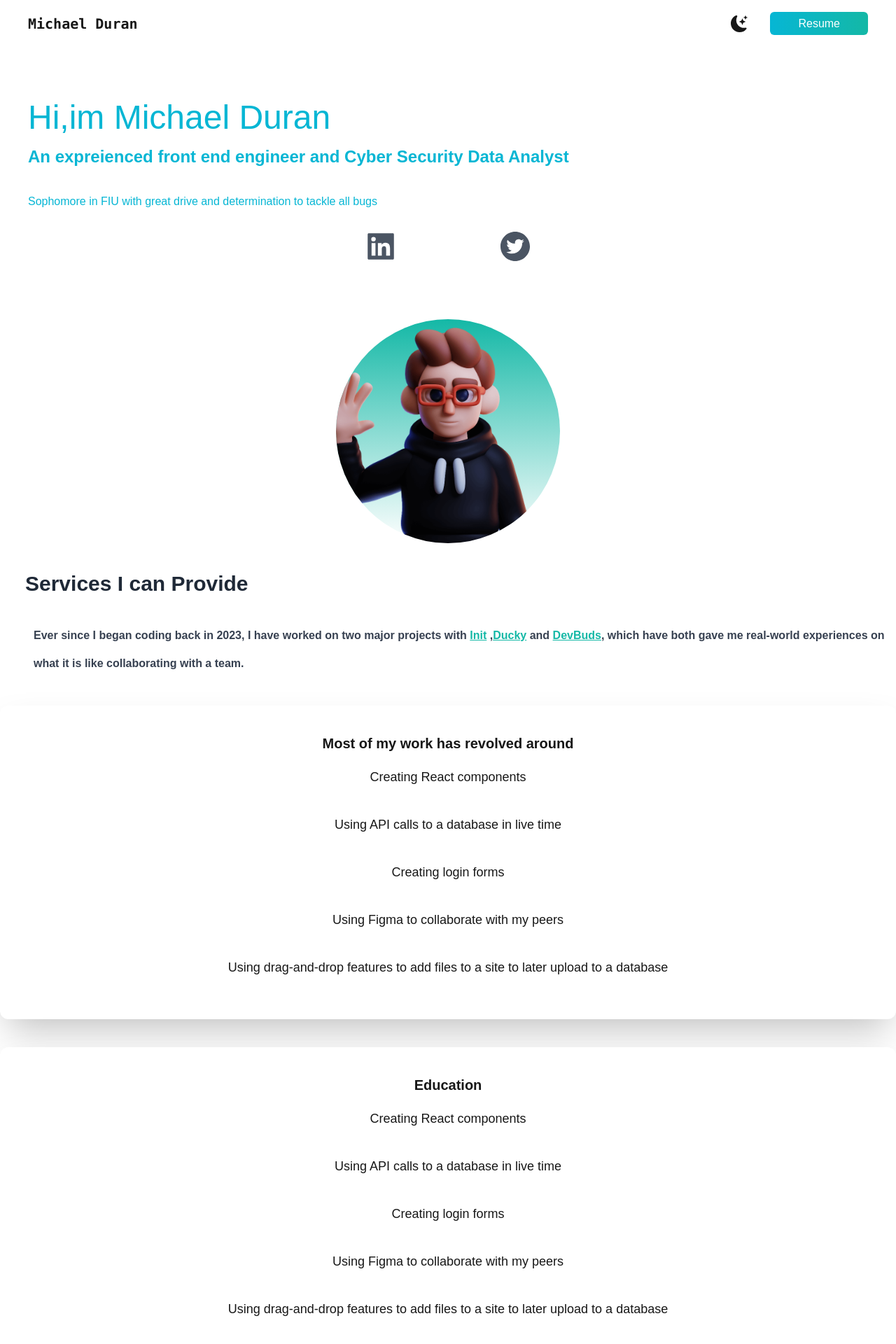
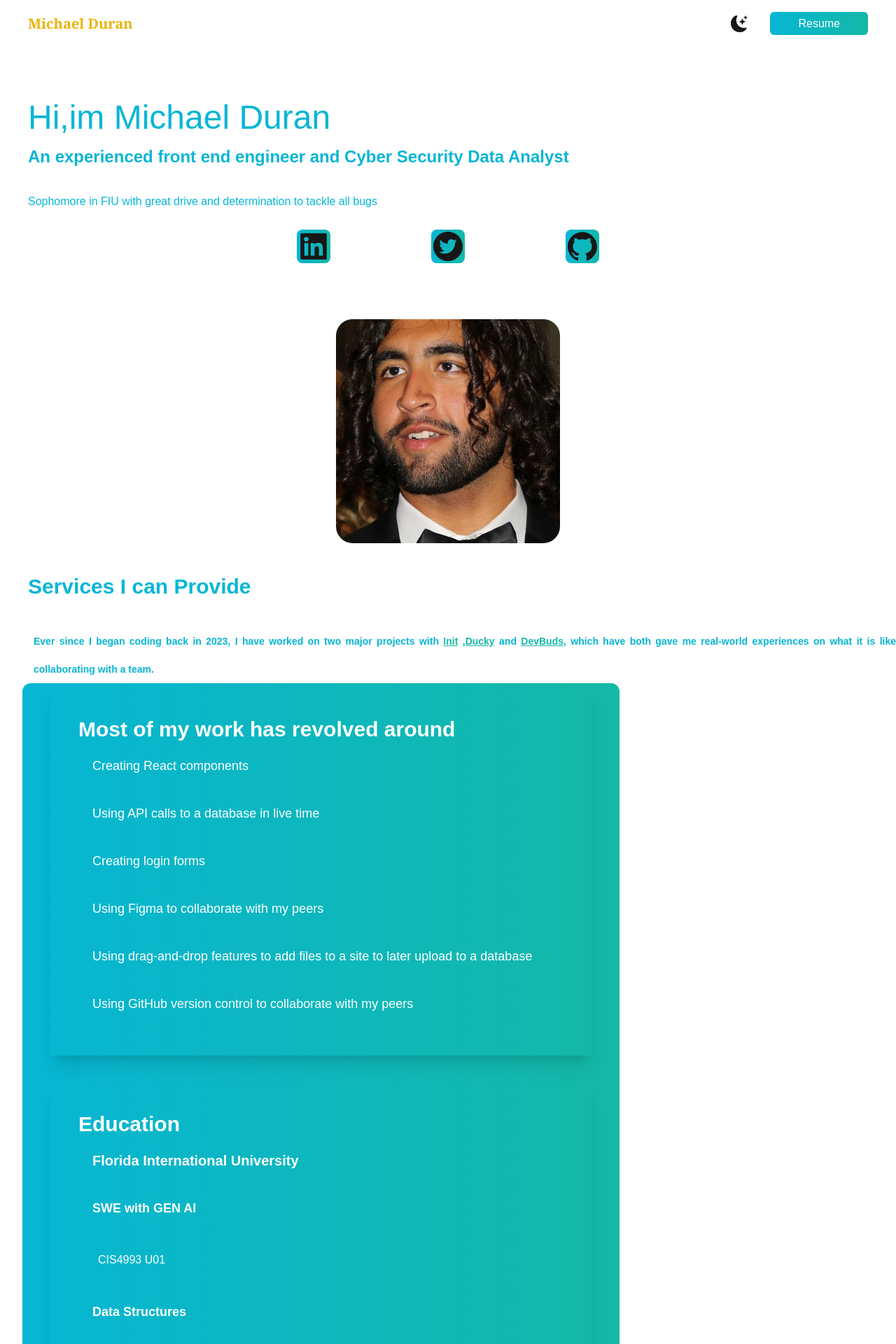
Before and after one commit to duranmichael681/Portfolio, a Next.js app: page / in a window 1280 px wide. Shown: the part 20-1940 px from the top of the page at 70% size. Built offline with nearby package versions, Linux system fonts and the light colour scheme.

Commit message:
Updated page.js and added new image file

```diff
--- a/app/page.js
+++ b/app/page.js
@@ -1,131 +1,98 @@
-"use client";
-import Image from "next/image";
-import Head from "next/head";
-import { BsFillMoonStarsFill } from "react-icons/bs";
-import { AiFillTwitterCircle, AiFillLinkedin } from "react-icons/ai";
-import myImage from "../public/dev-ed-wave.png";
-import userName from "../public/UserName.jpg";
-import { useState } from "react";
+'use client'
+import Image from 'next/image'
+import Head from 'next/head'
+import { BsFillMoonStarsFill } from 'react-icons/bs'
+import { AiFillTwitterCircle, AiFillLinkedin, AiFillGithub } from 'react-icons/ai'
+import myImage from '../DE4E6870-7466-47FE-AC5C-752DD37F4FFE_1_105_c.jpeg'
+import userName from '../public/UserName.jpg'
+import { useState } from 'react'
 export default function Home() {
-  const [darkMode, setDarkMode] = useState(false);
+  const [darkMode, setDarkMode] = useState(false)
   return (
-    <div className={darkMode ? "dark" : ""}>
+    <div className={darkMode ? 'dark' : ''}>
       <Head>
         <title>Michael Duran Portfolio</title>
       </Head>
-      <main className="min-h-screen bg-white dark:bg-gray-800">
-        <section className="h-screen">
-          <nav className="p-10 mb-12 flex justify-between">
-            <h1 className="text-xl font-bold font-mono">Michael Duran</h1>
-            <ul className="flex items-center">
+      <main className='min-h-screen bg-white dark:bg-slate-700'>
+        <section className='h-screen'>
+          <nav className='p-10 mb-12 flex justify-between border-green-500'>
+            <h1 className='text-xl font-bold font-serif text-yellow-500'>Michael Duran</h1>
+            <ul className='flex items-center'>
               <li>
-                <BsFillMoonStarsFill
-                  onClick={() => setDarkMode(!darkMode)}
-                  className="cursor-pointer text-2xl"
-                />
+                <BsFillMoonStarsFill onClick={() => setDarkMode(!darkMode)} className='cursor-pointer text-2xl' />
               </li>
               <li>
                 <a
-                  className="bg-gradient-to-r from-cyan-500 to-teal-500 px-10 py-2 text-white rounded-md ml-8"
-                  href="#"
+                  className='bg-gradient-to-r from-cyan-500 to-teal-500 px-10 py-2 text-white rounded-md ml-8'
+                  href='https://docs.google.com/document/d/1_VCLDuw6R4aDT4wqWDZjEzNJ-NWqKmzW/edit?usp=sharing&ouid=114518633992613409676&rtpof=true&sd=true'
+                  target='_blank'
                 >
                   Resume
                 </a>
               </li>
             </ul>
           </nav>
-          <div className="text-justify pl-10">
-            <h2 className="text-5xl py-2 text-cyan-500 ">
-              Hi,im Michael Duran
-            </h2>
-            <h3 className="text-2xl py-2 text-cyan-500 font-bold">
-              An expreienced front end engineer and Cyber Security Data Analyst
-            </h3>
-            <p className="text-md py-5 leading-10 text-cyan-500">
-              Sophomore in FIU with great drive and determination to tackle all
-              bugs
-            </p>
+          <div className='text-justify pl-10'>
+            <h2 className='text-5xl py-2 text-cyan-500 '>Hi,im Michael Duran</h2>
+            <h3 className='text-2xl py-2 text-cyan-500 font-bold'>An experienced front end engineer and Cyber Security Data Analyst</h3>
+            <p className='text-md py-5 leading-10 text-cyan-500'>Sophomore in FIU with great drive and determination to tackle all bugs</p>
           </div>
-          <div className="text-5xl flex justify-center gap-36 text-gray-600">
-            <AiFillLinkedin />
-            <AiFillTwitterCircle />
+          <div className='text-5xl flex justify-center gap-36'>
+            <AiFillLinkedin className='bg-gradient-to-r from-cyan-500 to-teal-500 rounded-lg' />
+            <AiFillTwitterCircle className='bg-gradient-to-r from-cyan-500 to-teal-500 rounded-lg' />
+            <AiFillGithub className='bg-gradient-to-r from-cyan-500 to-teal-500 rounded-lg' />
           </div>
-          <div className="relative bg-gradient-to-b from-teal-500 rounded-full w-80 h-80 mt-20 overflow-hidden mx-auto">
-            <Image src={myImage} layout="fill" objectFit="cover" />
+          <div className='relative bg-gradient-to-b from-teal-500 rounded-3xl w-80 h-80 mt-20 overflow-hidden mx-auto'>
+            <Image src={myImage} layout='fill' objectFit='cover' />
           </div>
         </section>
-        <section className="text-left">
+        <section className='text-left'>
           {/* Remove text-center */}
-          <div>
-            <h3 className="text-3xl p-9 font-bold text-gray-800">
-              Services I can Provide
-            </h3>
-            <p className="text-md pl-12 leading-10 text-gray-700 font-semibold">
-              Ever since I began coding back in 2023, I have worked on two major
-              projects with{" "}
-              <a
-                target="_blank"
-                href="https://www.weareinit.org/"
-                className="text-teal-500 underline"
-              >
+          <div className='text-cyan-500 '>
+            <h3 className='text-3xl p-10 font-bold '>Services I can Provide</h3>
+            <p className='text-sm pl-12 leading-10  font-semibold text-justify'>
+              Ever since I began coding back in 2023, I have worked on two major projects with{' '}
+              <a target='_blank' href='https://www.weareinit.org/' className='text-teal-500 underline'>
                 Init
-              </a>{" "}
+              </a>{' '}
               ,
-              <a
-                target="_blank"
-                href="https://www.ducky.pics/"
-                className="text-teal-500 underline"
-              >
+              <a target='_blank' href='https://www.ducky.pics/' className='text-teal-500 underline'>
                 Ducky
-              </a>{" "}
-              and{" "}
-              <a
-                target="_blank"
-                href="https://www.devbuds.org/"
-                className="text-teal-500 underline"
-              >
+              </a>{' '}
+              and{' '}
+              <a target='_blank' href='https://www.devbuds.org/' className='text-teal-500 underline'>
                 DevBuds
               </a>
-              , which have both gave me real-world experiences on what it is
-              like collaborating with a team.
+              , which have both gave me real-world experiences on what it is like collaborating with a team.
             </p>
-            <div>
-              <div className="text-center shadow-2xl p-10 rounded-xl bg-white my-10">
-                <h3 className="text-xl font-bold">
-                  Most of my work has revolved around
-                </h3>
-                <p className="text-lg p-5">Creating React components</p>
-                <p className="text-lg p-5">
-                  Using API calls to a database in live time
-                </p>
-                <p className="text-lg p-5">Creating login forms</p>
-                <p className="text-lg p-5">
-                  Using Figma to collaborate with my peers
-                </p>
-                <p className="text-lg p-5">
-                  Using drag-and-drop features to add files to a site to later
-                  upload to a database
-                </p>
+            <div className='text-cyan-500 rounded-xl bg-gradient-to-r from-cyan-500 to-teal-500 px-10 py-2 text-white rounded-md ml-8 w-2/3'>
+              <div className='text-justify shadow-xl p-10 '>
+                <h3 className='text-3xl font-bold'>Most of my work has revolved around</h3>
+                <p className='text-lg p-5'>Creating React components</p>
+                <p className='text-lg p-5'>Using API calls to a database in live time</p>
+                <p className='text-lg p-5'>Creating login forms</p>
+                <p className='text-lg p-5'>Using Figma to collaborate with my peers</p>
+                <p className='text-lg p-5'>Using drag-and-drop features to add files to a site to later upload to a database</p>
+                <p className='text-lg p-5'>Using GitHub version control to collaborate with my peers</p>
               </div>
-              <div className="text-center shadow-2xl p-10 rounded-xl bg-white my-10">
-                <h3 className="text-xl font-bold">Education</h3>
-                <p className="text-lg p-5">Creating React components</p>
-                <p className="text-lg p-5">
-                  Using API calls to a database in live time
-                </p>
-                <p className="text-lg p-5">Creating login forms</p>
-                <p className="text-lg p-5">
-                  Using Figma to collaborate with my peers
-                </p>
-                <p className="text-lg p-5">
-                  Using drag-and-drop features to add files to a site to later
-                  upload to a database
-                </p>
+              <div className='text-justify shadow-xl p-10 rounded-xl  my-10'>
+                <h3 className='text-3xl font-extrabold'>Education</h3>
+                <h3 className='text-xl p-5 font-bold'>Florida International University </h3>
+                <p className='text-lg p-5 font-semibold'>SWE with GEN AI</p>
+                <p className='text-md p-7'>CIS4993 U01</p>
+                <p className='text-lg p-5 font-semibold'>Data Structures</p>
+                <p className='text-md p-7'>COP 3530</p>
+                <p className='text-lg p-5 font-semibold'>JAVA 1 & 2 </p>
+                <p className='text-md p-7'>COP 2800 & 2805</p>
+                <p className='text-lg p-5 font-semibold'>Systems Programming </p>
+                <p className='text-md p-7'>COP 4338</p>
+                <p className='text-lg p-5 font-semibold'>Data Mining</p>
+                <p className='text-md p-7'>CAP 4770</p>
               </div>
             </div>
           </div>
         </section>
       </main>
     </div>
-  );
+  )
 }
```
Also changed, not shown: DE4E6870-7466-47FE-AC5C-752DD37F4FFE_1_105_c.jpeg (added).
